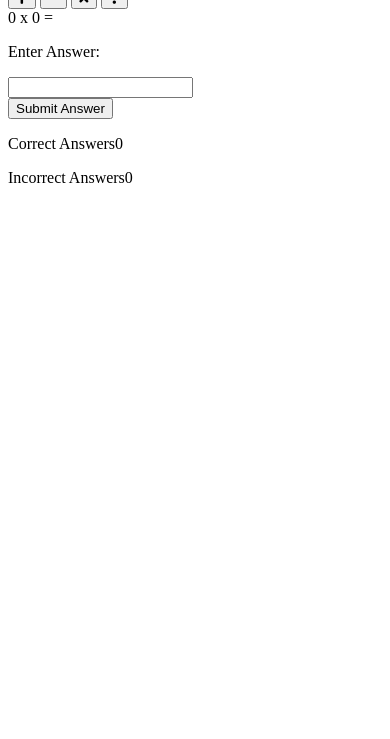
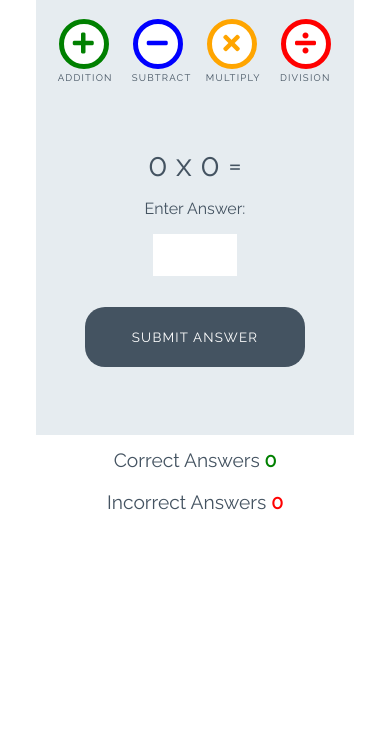
Before and after one commit to itisahmedh/love-maths, a plain HTML site: page index.html in a window 390 px wide. Shown: the part 105-844 px from the top of the page. Drawn offline with Linux system fonts and the light colour scheme.

Commit message:
Add style for game

```diff
--- a/assets/css/style.css
+++ b/assets/css/style.css
@@ -0,0 +1,252 @@
+/* --------- Global style */
+
+body {
+    background-color: white;
+    font-family: "Raleway", sans-serif;
+    color: #445361;
+    text-align: center;
+}
+
+/* --------- Heading */
+
+.heading {
+    text-align: center;
+    font-size: 2.5rem;
+}
+
+.logo {
+    height: 40px;
+    padding-right: 5px;
+}
+
+/* --------- Game layout */
+
+.game-area {
+    background-color: #E6ECF0;
+    box-sizing: border-box;
+    width: 85%;
+    height: 65vh;
+    max-height: 450px;
+    max-width: 830px;
+    margin-left: auto;
+    margin-right: auto;
+    padding: 1%;
+}
+
+.question-area {
+    width: 50%;
+    font-size: 2rem;
+    margin: auto;
+    padding: 50px 0;
+}
+
+.question-area span {
+    padding: 0 15px;
+}
+
+.score-area {
+    margin: 5px auto;
+    width: 60%;
+    font-size: 1.2rem;
+}
+
+.controls-area {
+    width: 85%;
+    margin: 30px auto;
+}
+
+#score {
+    color: green;
+    font-weight: bold;
+}
+
+#incorrect {
+    color: red;
+    font-weight: bold;
+}
+
+.answer-message {
+    display: none;
+    font-size: 1rem;
+}
+
+#answer-box {
+    border: none;
+    color: #445361;
+    display: inline-block;
+    height: 40px;
+    width: 80px;
+    font-size: 1.2rem;
+}
+
+.scores {
+    display: inline-block;
+    padding: 25px;
+}
+
+/* --------- Buttons */
+
+.btn {
+    width: 220px;
+    height: 60px;
+    font-family: "Raleway", sans-serif;
+    text-transform: uppercase;
+    letter-spacing: 1.2px;
+    color: white;
+}
+
+.btn:focus {
+    outline: none;
+}
+
+.btn--big {
+    padding-top: 10px;
+    border-radius: 50%;
+    background-color: white;
+    border: 10px solid;
+    width: 100px;
+    height: 100px;
+    font-size: 3.2rem;
+    margin: 0 30px;
+    transition: all 0.5s;
+}
+
+.btn--big::after{
+    content: attr(data-type);
+    font-size: 1rem;
+    color: #445361;
+    position: relative;
+    left: -0.5em;
+}
+
+.btn--blue {
+    border-color: blue;
+    color: blue;
+}
+
+.btn--blue:active,
+.btn--blue:hover {
+    background-color: darkblue;
+    color: white;
+}
+
+.btn--orange {
+    border-color: orange;
+    color: orange;
+}
+
+.btn--orange:active,
+.btn--orange:hover {
+    background-color: darkorange;
+    color: white;
+}
+
+.btn--red {
+    border-color: red;
+    color: red;
+}
+
+.btn--red:active,
+.btn--red:hover {
+    background-color: darkred;
+    color: white;
+}
+
+.btn--green {
+    border-color: green;
+    color: green;
+}
+
+.btn--green:active,
+.btn--green:hover {
+    background-color: darkgreen;
+    color: white;
+}
+
+.btn--gray {
+    margin-top: 25px;
+    background-color: #445361;
+    border: 1px transparent;
+    border-radius: 20px;
+}
+
+.btn--gray:active,
+.btn--gray:hover {
+    background-color: #0d1013;
+}
+
+/* --------- Media queries */
+
+@media (max-width: 414px) {
+    .controls-area {
+        width: 100%;
+    }
+
+    .btn--big {
+        margin: 0 10px;
+        padding: 5px;
+        border: 5px solid;
+        width: 50px;
+        height: 50px;
+        font-size: 1.5rem;
+    }
+
+    .btn--big::after {
+        font-size: 0.6rem;
+        left: -0.7rem;
+    }
+
+    .question-area {
+        padding: 10% 0;
+        width: 100%;
+    }
+
+    .question-area span {
+        padding: 0;
+    }
+
+    .answer-message {
+        display: block;
+    }
+
+    #answer-box {
+        display: block;
+        margin: 0 auto;
+    }
+    .btn--gray {
+        margin-top: 0;
+    }
+
+    .score-area {
+        width: 100%;
+    }
+
+    .scores {
+        margin: 0.5em auto;
+        display: block;
+        padding: 5px;
+    }
+
+    .heading {
+        font-size: 2rem;
+    }
+}
+
+@media (max-width: 320px) {
+    .game-area {
+        height: 70vh;
+    }
+
+    .controls-area {
+        width: 75%;
+        margin: 10px auto;
+    }
+
+    .btn--big {
+        margin: 10px 10px;
+    }
+    .question-area {
+        padding: 10px 0;
+    }
+
+}
--- a/index.html
+++ b/index.html
@@ -1,50 +1,56 @@
 <!DOCTYPE html>
 <html lang="en">
+
 <head>
     <meta charset="UTF-8">
-    <meta http-equiv="X-UA-Compatible" content="IE=edge">
     <meta name="viewport" content="width=device-width, initial-scale=1.0">
-    <link rel="stylesheet" href="https://use.fontawesome.com/releases/v5.7.2/css/all.css" integrity="sha384-fnmOCqbTlWIlj8LyTjo7mOUStjsKC4pOpQbqyi7RrhN7udi9RwhKkMHpvLbHG9Sr" crossorigin="anonymous">
+
+    <!-- font awesome and google fonts -->
+    <link rel="stylesheet" href="https://use.fontawesome.com/releases/v5.7.2/css/all.css"
+        integrity="sha384-fnmOCqbTlWIlj8LyTjo7mOUStjsKC4pOpQbqyi7RrhN7udi9RwhKkMHpvLbHG9Sr" crossorigin="anonymous">
     <link href="https://fonts.googleapis.com/css?family=Raleway%7CRighteous" rel="stylesheet">
+
     <link rel="stylesheet" href="assets/css/style.css">
     <title>Document</title>
 </head>
+
 <body>
-    <h1 class="heading"></h1>
-    <img src="assets/images/logo.png" class="logo" alt="logo">
+    <h1 class="heading">
+        <img class="logo" src="assets/images/logo.png" alt="logo"> Love Maths
+    </h1>
 
     <div class="game-area">
         <div class="controls-area">
-            <button class="btn btn--big btn--green">
+            <button data-type="addition" class="btn btn--big btn--green">
                 <i class="fas fa-plus"></i>
             </button>
-            <button class="btn btn--big btn--blue">
+            <button data-type="subtract" class="btn btn--big btn--blue">
                 <i class="fas fa-minus"></i>
             </button>
-            <button class="btn btn--big btn--orange">
+            <button data-type="multiply" class="btn btn--big btn--orange">
                 <i class="fas fa-times"></i>
             </button>
-            <button class="btn btn--big btn--red">
+            <button data-type="division" class="btn btn--big btn--red">
                 <i class="fas fa-divide"></i>
             </button>
         </div>
-        <div class="question-are">
+        <div class="question-area">
             <span id="operand1">0</span>
             <span id="operator">x</span>
             <span id="operand2">0</span>
             <span>=</span>
             <p class="answer-message">Enter Answer:</p>
-            <input type="number" id="answer-box">
+            <input id="answer-box" type="number">
         </div>
-        <button class="btn btn--gray">Submit Answer</button>
+        <button data-type="submit" class="btn btn--gray">Submit Answer</button>
     </div>
-    <p class="scores">Correct Answers<span id="score"></span>0</p>
-    <p class="scores">Incorrect Answers<span id="incorrect">0</span></p>
 
     <div class="score-area">
-
+        <p class="scores">Correct Answers <span id="score">0</span></p>
+        <p class="scores">Incorrect Answers <span id="incorrect">0</span></p>
     </div>
 
     <script src="assets/js/script.js"></script>
 </body>
+
 </html>
```
